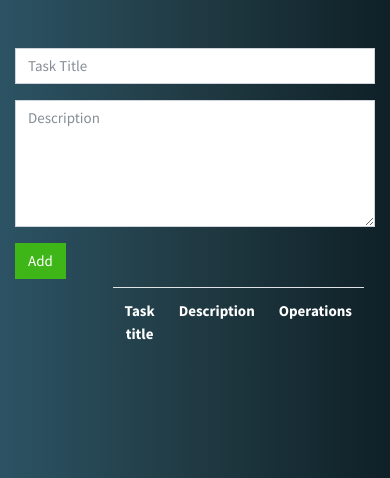
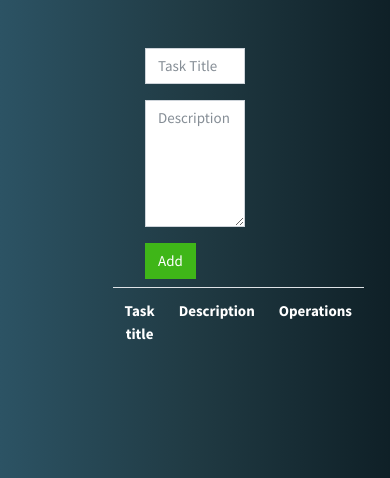
Before and after one commit to Me-Mario-L/Procrastinator_app, a Flask app: page / in a window 390 px wide. Shown: the part 55-533 px from the top of the page. Run offline with Flask 2, Linux system fonts and the light colour scheme; data that the repository does not hold is empty; some libraries are stand-ins or nearby versions.

Commit message:
mini renovacion de codigo

```diff
--- a/templates/main.html
+++ b/templates/main.html
@@ -1,6 +1,6 @@
-
 <!DOCTYPE html>
 <html lang="es">
+
 <head>
   <meta charset="UTF-8">
   <meta name="viewport" content="width=device-width, initial-scale=1.0">
@@ -12,8 +12,9 @@
     integrity="sha384-5QFXyVb+lrCzdN228VS3HmzpiE7ZVwLQtkt+0d9W43LQMzz4HBnnqvVxKg6O+04d" crossorigin="anonymous">
   <script src="https://kit.fontawesome.com/c979b135b2.js" crossorigin="anonymous"></script>
 
-    <title>Test</title>
+  <title>Procrastinator app</title>
 </head>
+
 <body>
 
 
@@ -35,7 +36,7 @@
       <div class="col-4">
 
       </div>
-        <div class="col-md-4 pb-2">
+      <div class="col-4 pb-2">
         {% with messages = get_flashed_messages() %}
         {% if messages %}
         {% for message in messages %}
@@ -100,5 +101,8 @@
     </div>
   </div>
 
+  <script src="https://cdn.jsdelivr.net/npm/bootstrap@5.0.0-beta1/dist/js/bootstrap.bundle.min.js" integrity="sha384-ygbV9kiqUc6oa4msXn9868pTtWMgiQaeYH7/t7LECLbyPA2x65Kgf80OJFdroafW" crossorigin="anonymous"></script>
+
 </body>
+
 </html>
```
Lines whose indentation alone changed are shown as unchanged.
